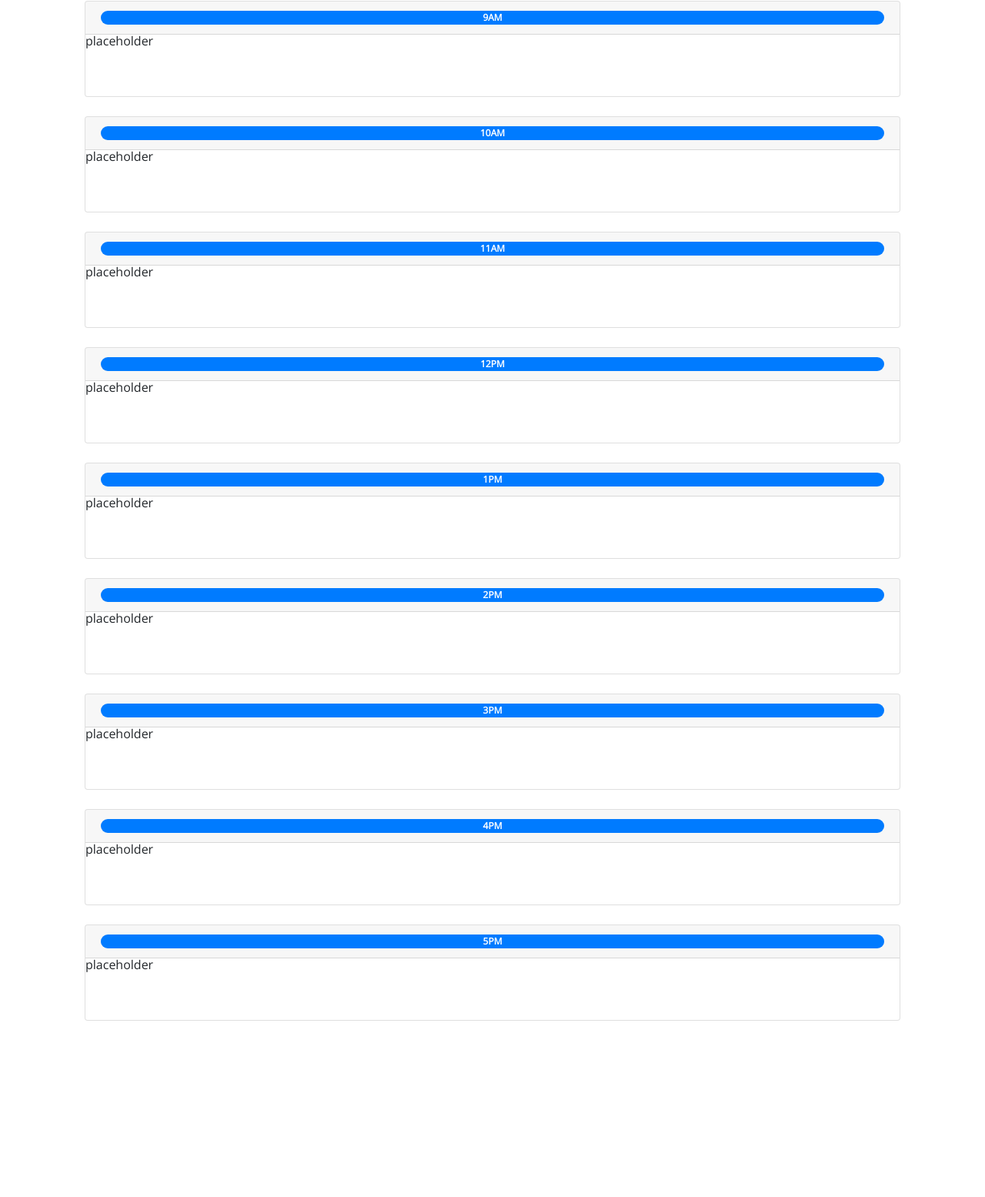
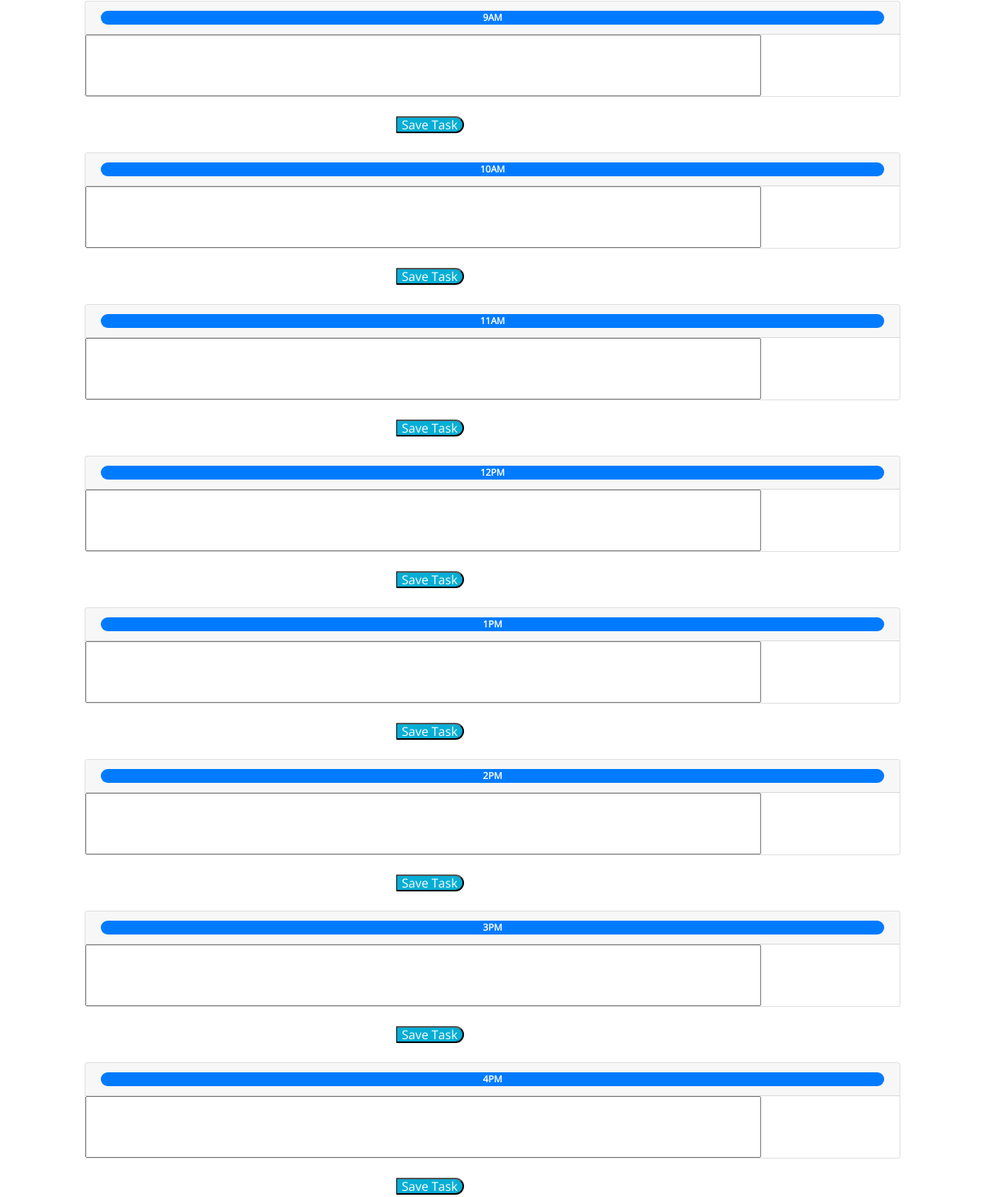
Before and after one commit to ewebber283/calendar-planner, a plain HTML site: page Develop/index.html in a window 1280 px wide. Shown: the part 299-1854 px from the top of the page at 77% size. Before the commit the page ends 1650 px from the top, so only its background shows below. Drawn offline with nearby package versions, Linux system fonts and the light colour scheme.

Commit message:
added input forms for each time

```diff
--- a/Develop/index.html
+++ b/Develop/index.html
@@ -35,72 +35,99 @@
             <span class="badge badge-primary badge-pill">9AM</span>
           </ul>
         </div>
-        <p>placeholder</p>
+        <form>
+          <input type="text" class="form-input">
+        </form>
       </div>
+      <button class="saveBtn">Save Task</button>
       <div class="card">
         <div class="card-header">
           <ul id="list" class="list-group list-group-flush">
             <span class="badge badge-primary badge-pill">10AM</span>
           </ul>
         </div>
-        <p>placeholder</p>
+        <form>
+          <input type="text" class="form-input">
+        </form>
       </div>
+      <button class="saveBtn">Save Task</button>
       <div class="card">
         <div class="card-header">
           <ul id="list" class="list-group list-group-flush">
             <span class="badge badge-primary badge-pill">11AM</span>
           </ul>
         </div>
-        <p>placeholder</p>
+        <form>
+          <input type="text" class="form-input">
+        </form>
       </div>
+      <button class="saveBtn">Save Task</button>
       <div class="card">
         <div class="card-header">
           <ul id="list" class="list-group list-group-flush">
             <span class="badge badge-primary badge-pill">12PM</span>
           </ul>
         </div>
-        <p>placeholder</p>
+        <form>
+          <input type="text" class="form-input">
+        </form>
       </div>
+      <button class="saveBtn">Save Task</button>
       <div class="card">
         <div class="card-header">
           <ul id="list" class="list-group list-group-flush">
             <span class="badge badge-primary badge-pill">1PM</span>
           </ul>
         </div>
-        <p>placeholder</p>
+        <form>
+          <input type="text" class="form-input">
+        </form>
       </div>
+      <button class="saveBtn">Save Task</button>
       <div class="card">
         <div class="card-header">
           <ul id="list" class="list-group list-group-flush">
             <span class="badge badge-primary badge-pill">2PM</span>
           </ul>
         </div>
-        <p>placeholder</p>
+        <form>
+          <input type="text" class="form-input">
+        </form>
       </div>
+      <button class="saveBtn">Save Task</button>
       <div class="card">
         <div class="card-header">
           <ul id="list" class="list-group list-group-flush">
             <span class="badge badge-primary badge-pill">3PM</span>
           </ul>
         </div>
-        <p>placeholder</p>
+        <form>
+          <input type="text" class="form-input">
+        </form>
       </div>
+      <button class="saveBtn">Save Task</button>
       <div class="card">
         <div class="card-header">
           <ul id="list" class="list-group list-group-flush">
             <span class="badge badge-primary badge-pill">4PM</span>
           </ul>
         </div>
-        <p>placeholder</p>
+        <form>
+          <input type="text" class="form-input">
+        </form>
       </div>
+      <button class="saveBtn">Save Task</button>
       <div class="card">
         <div class="card-header">
           <ul id="list" class="list-group list-group-flush">
             <span class="badge badge-primary badge-pill">5PM</span>
           </ul>
         </div>
-        <p>placeholder</p>
+        <form>
+          <input type="text" class="form-input">
+        </form>
       </div>
+      <button class="saveBtn">Save Task</button>
     </div>
 
     <script src="https://code.jquery.com/jquery-3.4.1.min.js"></script>
--- a/Develop/style.css
+++ b/Develop/style.css
@@ -63,6 +63,7 @@ textarea{
   border-bottom-right-radius: 15px;
   background-color: #06AED5;
   color: white;
+  margin-left: 430px;
 }
 
 .saveBtn i:hover {
@@ -74,3 +75,8 @@ textarea{
   margin:25px;
   height:125px;
 }
+
+.form-input {
+  width: 878px;
+  height:80px;
+}
```
Also changed, not shown: Develop/script.js (+13 -0 lines).
